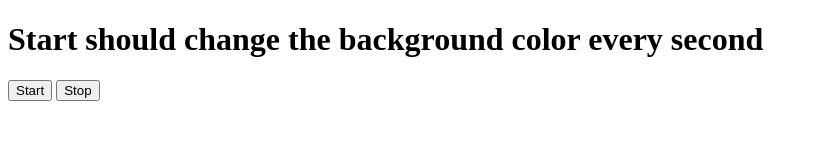
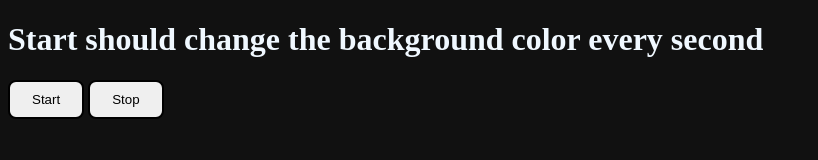
Before and after one commit to X-Anonymous-X/Javascript-with-Code-Aur-Chai, a plain HTML site: page 07_Projects/Unlimited-color/index.html in a window 1280 px wide. Shown: the whole page, without its empty margins (0-818 px from the left). Drawn offline with Linux system fonts and the light colour scheme.

Commit message:
adding info in readme and change bgColor

```diff
--- a/07_Projects/Unlimited-color/index.html
+++ b/07_Projects/Unlimited-color/index.html
@@ -1,15 +1,18 @@
 <!DOCTYPE html>
 <html lang="en">
+
 <head>
     <meta charset="UTF-8">
     <meta name="viewport" content="width=device-width, initial-scale=1.0">
     <title>Randomize Unlimited Color | Project 6</title>
 </head>
-<body>
+
+<body style="background-color: #111111; color: aliceblue;">
     <h1>Start should change the background color every second</h1>
-    <button id="start">Start</button>
-    <button id="stop">Stop</button>
+    <button id="start" style="padding: 10px 22px; border: 2px solid black; border-radius: 8px;">Start</button>
+    <button id="stop" style="padding: 10px 22px; border: 2px solid black; border-radius: 8px;">Stop</button>
 
     <script src="script.js"></script>
 </body>
+
 </html>
```
Also changed, not shown: 1 other file.
